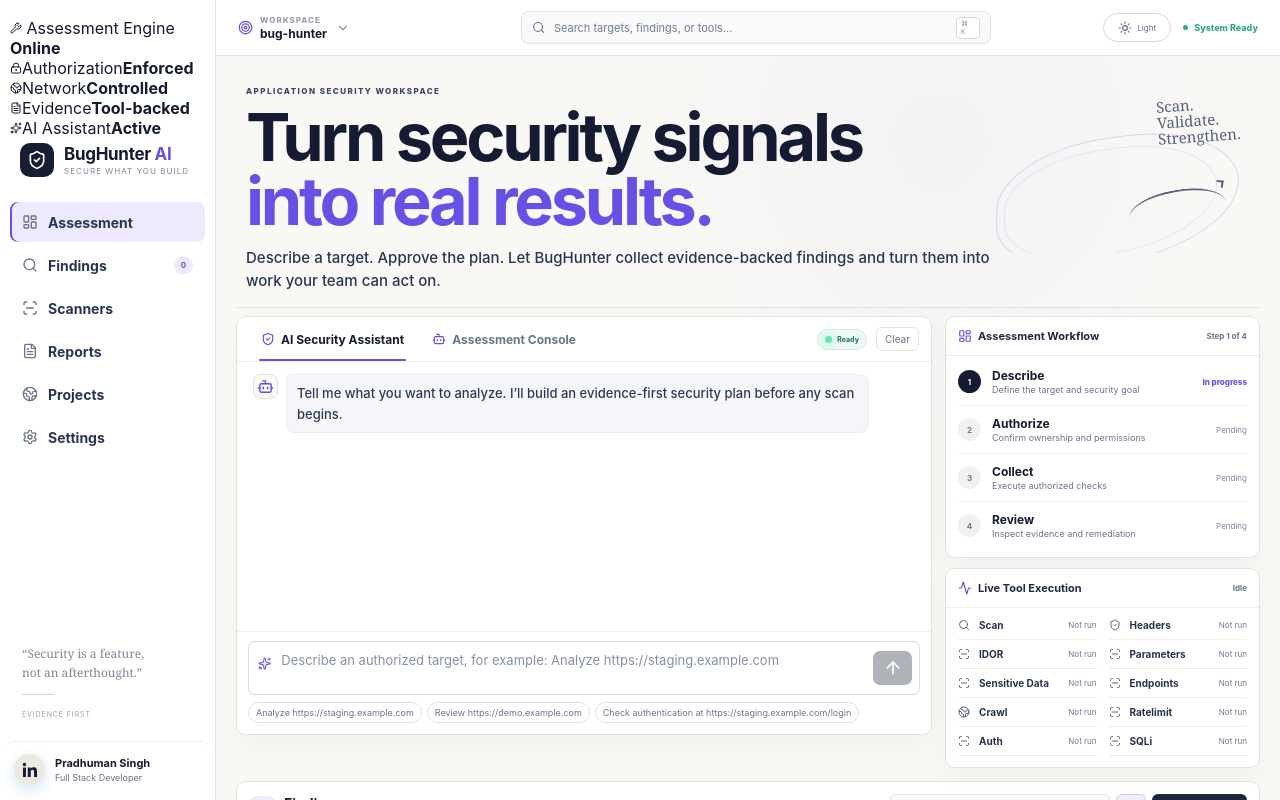
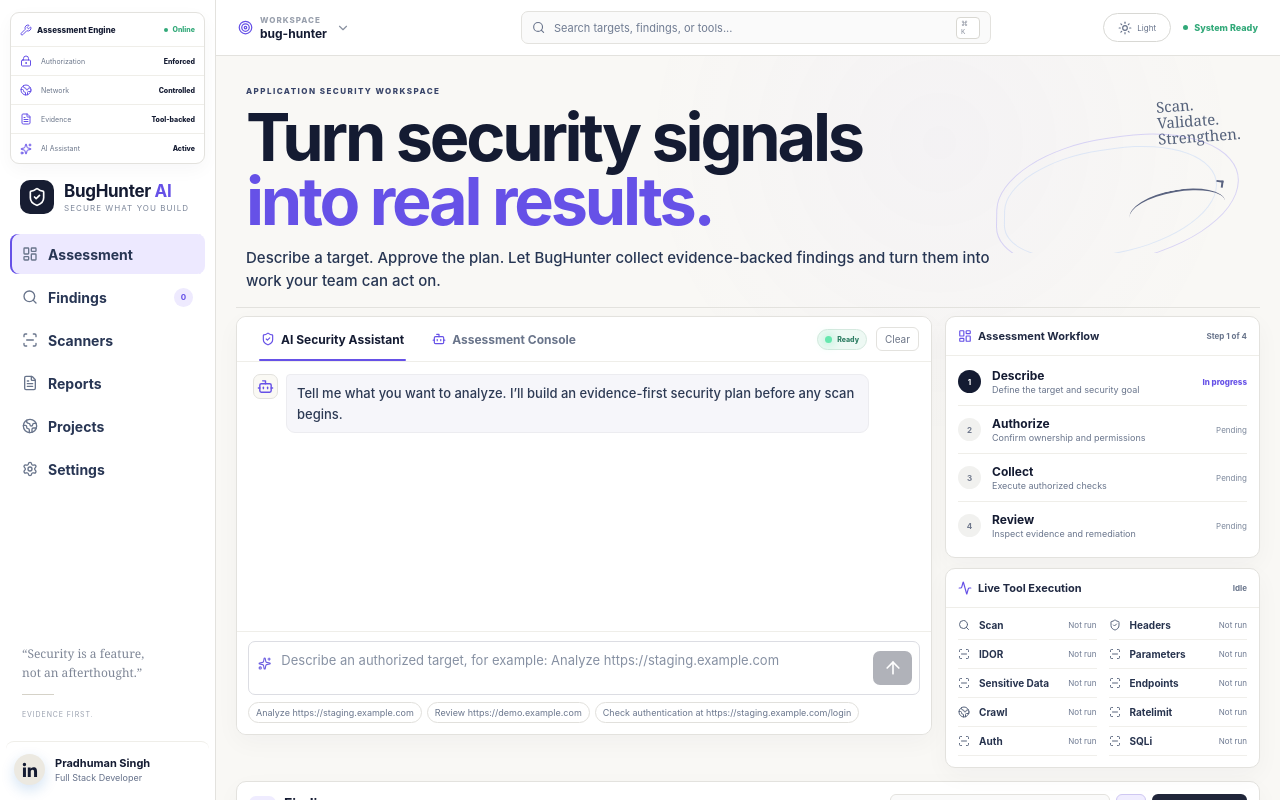
Before and after one commit to PRADHUMAN-SINGH-1/BugHunter, a React (Create React App) app in the folder bughunter-ui/: page / in a window 1280 px wide. Shown: the top 800 px of the page. Built offline with nearby package versions, Linux system fonts and the light colour scheme; no server answers.

Commit message:
Style Assessment Engine above sidebar brand

```diff
--- a/bughunter-ui/src/SecurityConsole.css
+++ b/bughunter-ui/src/SecurityConsole.css
@@ -3144,3 +3144,127 @@
   .reference-app .message p { font-size: 12px; }
   .reference-app .chat-input textarea { font-size: 12px; }
 }
+
+/* Assessment Engine belongs to the brand/sidebar column. */
+.reference-sidebar {
+  padding-top: 12px;
+  overflow-y: auto;
+}
+
+.sidebar-engine {
+  width: 100%;
+  margin-bottom: 10px;
+  border: 1px solid var(--line);
+  border-radius: 9px;
+  background: #fff;
+  box-shadow: 0 6px 18px rgba(31,37,51,.035);
+  overflow: hidden;
+}
+
+.sidebar-engine-head {
+  min-height: 34px;
+  padding: 0 9px;
+  display: flex;
+  align-items: center;
+  justify-content: space-between;
+  border-bottom: 1px solid var(--line-soft);
+  color: var(--ink);
+  font-size: 8px;
+  font-weight: 800;
+}
+
+.sidebar-engine-head span,
+.sidebar-engine-head strong {
+  display: inline-flex;
+  align-items: center;
+  gap: 5px;
+}
+
+.sidebar-engine-head span svg {
+  color: var(--violet);
+}
+
+.sidebar-engine-head strong {
+  color: var(--mint);
+  font-size: 7px;
+  font-weight: 800;
+}
+
+.sidebar-engine-head strong i {
+  width: 4px;
+  height: 4px;
+  display: inline-block;
+  border-radius: 50%;
+  background: var(--mint);
+}
+
+.sidebar-engine-list {
+  display: grid;
+}
+
+.sidebar-engine-list > div {
+  min-height: 29px;
+  padding: 0 9px;
+  display: grid;
+  grid-template-columns: 16px 1fr auto;
+  align-items: center;
+  gap: 5px;
+  border-bottom: 1px solid var(--line-soft);
+}
+
+.sidebar-engine-list > div:last-child {
+  border-bottom: 0;
+}
+
+.sidebar-engine-list svg {
+  color: var(--violet);
+}
+
+.sidebar-engine-list span {
+  color: #6b768a;
+  font-size: 7px;
+}
+
+.sidebar-engine-list b {
+  color: var(--ink);
+  font-size: 7px;
+  font-weight: 800;
+}
+
+.reference-sidebar .reference-logo {
+  padding-top: 6px;
+  padding-bottom: 20px;
+}
+
+.reference-main .reference-right-rail {
+  grid-template-columns: 1fr;
+}
+
+@media (max-width: 900px) {
+  .sidebar-engine {
+    max-width: 350px;
+  }
+}
+
+.editorial-app.theme-dark .sidebar-engine {
+  background: #151922;
+  border-color: #2a2e39;
+  box-shadow: 0 8px 22px rgba(0,0,0,.16);
+}
+
+.editorial-app.theme-dark .sidebar-engine-head {
+  color: #eef1f7;
+  border-color: #2a2e39;
+}
+
+.editorial-app.theme-dark .sidebar-engine-list > div {
+  border-color: #20242d;
+}
+
+.editorial-app.theme-dark .sidebar-engine-list span {
+  color: #a5afc0;
+}
+
+.editorial-app.theme-dark .sidebar-engine-list b {
+  color: #eef1f7;
+}
```
